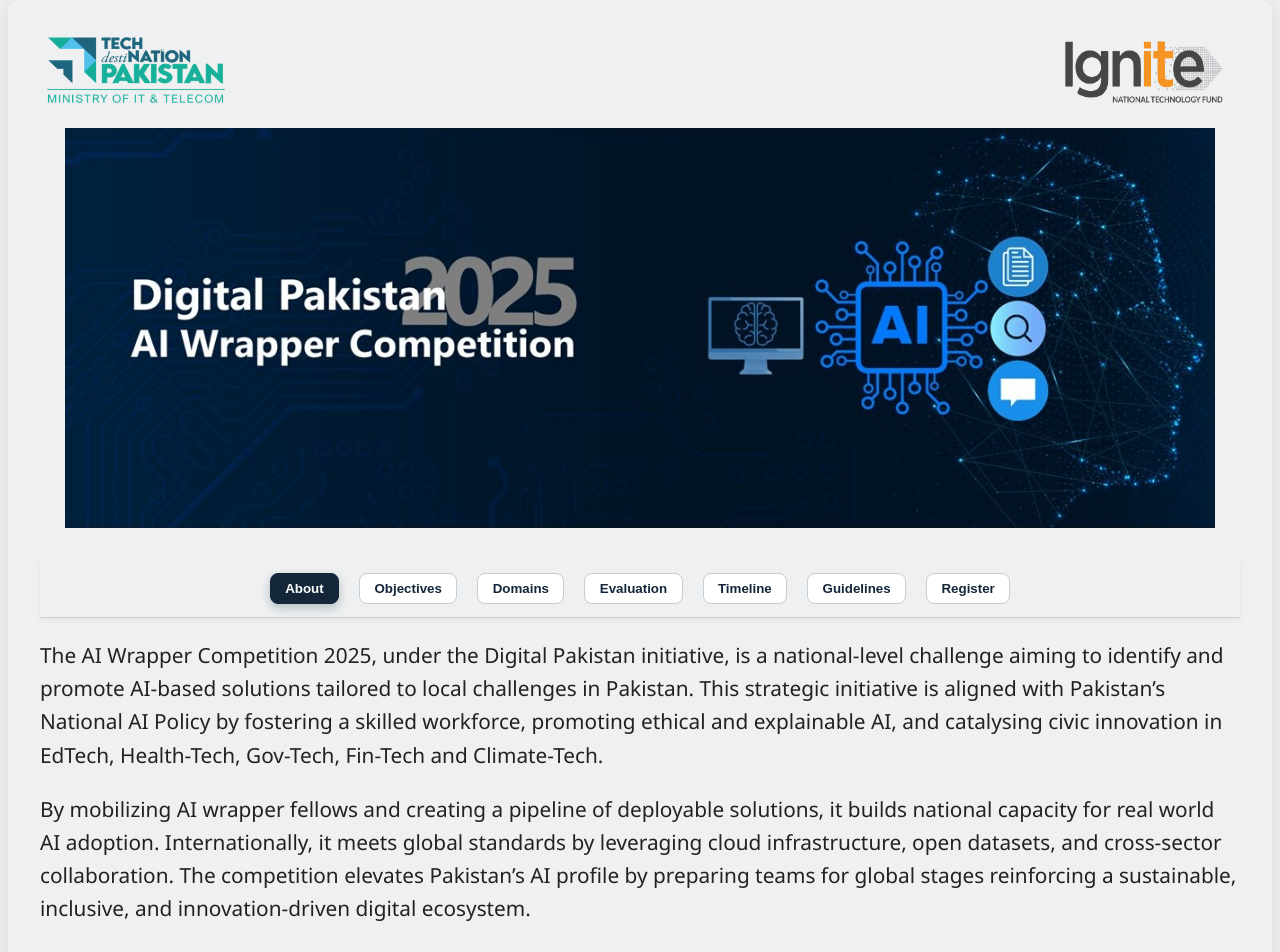
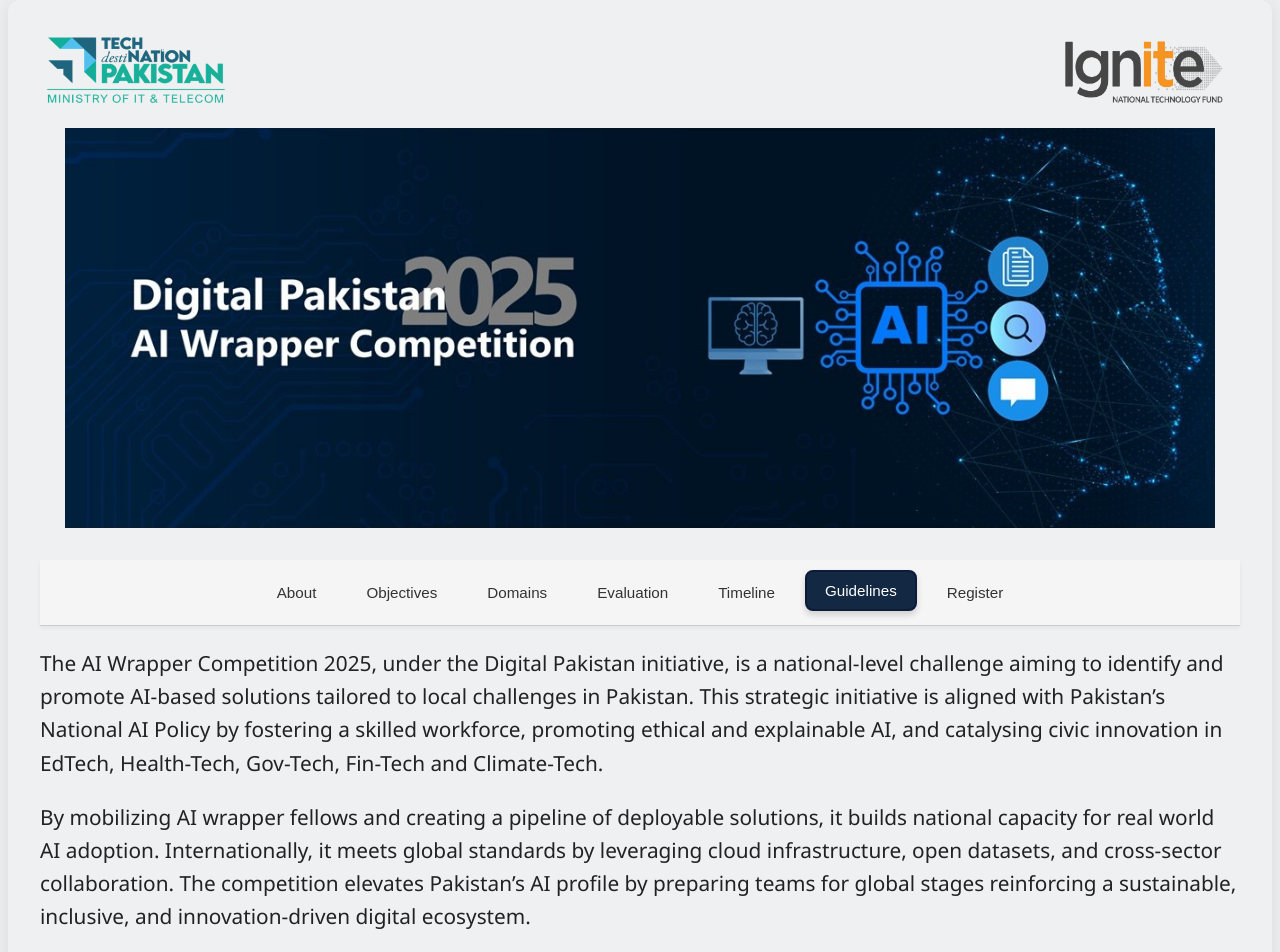
Before and after one commit to ignitentf-collab/ignitecodepk, a React (Create React App) app: page /aiwrapper in a window 1280 px wide. Shown: the top 952 px of the page. Built offline with nearby package versions, Linux system fonts and the light colour scheme.

Commit message:
update aiwrapper.js and css

```diff
--- a/src/pages/AIWrapper.css
+++ b/src/pages/AIWrapper.css
@@ -151,8 +151,11 @@ body {
 }
 
 .timeline-img {
-    width: 1100px;
-    height: 350px;
+    display: block;
+    margin: 0 auto;
+    max-width: 90%;
+    /* responsive rahegi */
+    height: auto;
 }
 
 /* ✅ Criteria */
@@ -219,46 +222,48 @@ body {
 
 /* 🔹 NEW: Sticky Tabs (logos + hero ke neeche) */
 /* 🔹 Tabs (logos + hero ke neeche) */
+/* Tabs Bar */
 .ai-tabs-bar {
-    width: 100%;
-    display: flex;
-    justify-content: center;
-    /* ✅ center horizontally */
-    align-items: center;
-    gap: 20px;
     position: sticky;
     top: 0;
-    background: #eef0f1;
-    border-bottom: 1px solid #cfd3d6;
-    padding: 0.8rem 0;
-    z-index: 1000;
-    box-shadow: 0 2px 6px rgba(0, 0, 0, 0.06);
+    background-color: #f5f5f5;
+    /* softer background */
+    display: flex;
+    flex-wrap: wrap;
+    gap: 10px;
+    padding: 12px 25px;
+    border-bottom: 1px solid #ccc;
+    z-index: 999;
+    justify-content: center;
+    box-shadow: 0 2px 4px rgba(0, 0, 0, 0.05);
+    /* subtle shadow */
 }
 
-/* ✅ Remove extra .tabs-container rule */
-
-
-.ai-tab-btn {
-    border: 1px solid #c7ccd1;
-    background: #ffffff;
-    color: #14273a;
-    padding: 0.45rem 0.9rem;
+/* Tab Buttons */
+.ai-tabs-bar button {
+    background: transparent;
+    border: 2px solid transparent;
+    padding: 10px 18px;
+    cursor: pointer;
+    transition: all 0.3s ease;
+    font-weight: 500;
     border-radius: 8px;
-    font-weight: 600;
-    cursor: pointer;
-    transition: all .2s ease;
+    color: #333;
+    font-size: 0.95rem;
 }
 
-.ai-tab-btn:hover {
-    transform: translateY(-1px);
-    box-shadow: 0 3px 8px rgba(0, 0, 0, 0.08);
+.ai-tabs-bar button:hover {
+    background-color: #e0e0e0;
+    transform: translateY(-2px);
 }
 
-.ai-tab-btn.active {
-    background: #14273a;
-    color: #fff;
-    border-color: #14273a;
-    box-shadow: 0 4px 10px rgba(20, 39, 58, 0.25);
+.ai-tabs-bar button.active-tab {
+    background-color: #132842;
+    /* active color */
+    color: white;
+    border: 2px solid #0d1b38;
+    box-shadow: 0 4px 6px rgba(0, 0, 0, 0.15);
+    transform: translateY(-2px);
 }
 
 .ai-tab-content {
--- a/src/pages/AIWrapper.js
+++ b/src/pages/AIWrapper.js
@@ -1,10 +1,10 @@
-import React, { useState, useEffect } from "react";
+import React, { useState, useEffect, useRef } from "react";
 import "./AIWrapper.css";
 import AIcomp from "../assets/images/AIcomp.jpg";
 import LeftLogo from "../assets/images/techdestination-logo.png";
 import RightLogo from "../assets/images/ignite-logo.png";
 import { Helmet } from "react-helmet-async";
-import { FaArrowUp } from "react-icons/fa"; // 👈 Scroll to top arrow
+import { FaArrowUp } from "react-icons/fa";
 
 // ✅ Domain logos
 import ETech from "../assets/images/ETech.png";
@@ -45,19 +45,11 @@ const AIWrapper = () => {
     return () => clearInterval(interval);
   }, []);
 
-  // ✅ Tabs
-  const [activeTab, setActiveTab] = useState("about");
-
   // ✅ Scroll-to-top logic
   const [isVisible, setIsVisible] = useState(false);
-
   useEffect(() => {
     const toggleVisibility = () => {
-      if (window.scrollY > 300) {
-        setIsVisible(true);
-      } else {
-        setIsVisible(false);
-      }
+      setIsVisible(window.scrollY > 300);
     };
     window.addEventListener("scroll", toggleVisibility);
     return () => window.removeEventListener("scroll", toggleVisibility);
@@ -67,6 +59,52 @@ const AIWrapper = () => {
     window.scrollTo({ top: 0, behavior: "smooth" });
   };
 
+  // ✅ Active tab state
+  const [activeTab, setActiveTab] = useState("About");
+
+  // ✅ Refs for all sections
+  const aboutRef = useRef(null);
+  const objectivesRef = useRef(null);
+  const domainsRef = useRef(null);
+  const evaluationRef = useRef(null);
+  const timelineRef = useRef(null);
+  const guidelinesRef = useRef(null);
+  const registerRef = useRef(null);
+
+  // ✅ Handle tab click
+  const handleTabClick = (tabName, sectionRef) => {
+    setActiveTab(tabName);
+    sectionRef.current.scrollIntoView({ behavior: "smooth" });
+  };
+
+  // ✅ Scroll listener to update active tab dynamically
+  useEffect(() => {
+    const sections = [
+      { ref: aboutRef, name: "About" },
+      { ref: objectivesRef, name: "Objectives" },
+      { ref: domainsRef, name: "Domains" },
+      { ref: evaluationRef, name: "Evaluation" },
+      { ref: timelineRef, name: "Timeline" },
+      { ref: guidelinesRef, name: "Guidelines" },
+      { ref: registerRef, name: "Register" },
+    ];
+
+    const onScroll = () => {
+      const scrollPos = window.scrollY + 150; // offset for sticky tab
+
+      for (let i = sections.length - 1; i >= 0; i--) {
+        const sectionTop = sections[i].ref.current.offsetTop;
+        if (scrollPos >= sectionTop) {
+          setActiveTab(sections[i].name);
+          break;
+        }
+      }
+    };
+
+    window.addEventListener("scroll", onScroll);
+    return () => window.removeEventListener("scroll", onScroll);
+  }, []);
+
   return (
     <>
       <Helmet>
@@ -74,13 +112,13 @@ const AIWrapper = () => {
       </Helmet>
 
       <div className="ai-wrapper-container">
-        {/* ✅ Logos */}
+        {/* Logos */}
         <div className="ai-logos">
           <img src={LeftLogo} alt="Left Logo" className="top-logo" />
           <img src={RightLogo} alt="Right Logo" className="top-logo" />
         </div>
 
-        {/* ✅ Hero Banner */}
+        {/* Hero Banner */}
         <div className="ai-hero">
           <img
             src={AIcomp}
@@ -89,62 +127,56 @@ const AIWrapper = () => {
           />
         </div>
 
-        {/* ✅ Sticky Tabs */}
+        {/* Sticky Tabs */}
         <div className="ai-tabs-bar">
           <button
-            className={`ai-tab-btn ${activeTab === "about" ? "active" : ""}`}
-            onClick={() => setActiveTab("about")}
+            className={activeTab === "About" ? "active-tab" : ""}
+            onClick={() => handleTabClick("About", aboutRef)}
           >
             About
           </button>
           <button
-            className={`ai-tab-btn ${
-              activeTab === "objectives" ? "active" : ""
-            }`}
-            onClick={() => setActiveTab("objectives")}
+            className={activeTab === "Objectives" ? "active-tab" : ""}
+            onClick={() => handleTabClick("Objectives", objectivesRef)}
           >
             Objectives
           </button>
           <button
-            className={`ai-tab-btn ${activeTab === "domains" ? "active" : ""}`}
-            onClick={() => setActiveTab("domains")}
+            className={activeTab === "Domains" ? "active-tab" : ""}
+            onClick={() => handleTabClick("Domains", domainsRef)}
           >
             Domains
           </button>
           <button
-            className={`ai-tab-btn ${
-              activeTab === "evaluation" ? "active" : ""
-            }`}
-            onClick={() => setActiveTab("evaluation")}
+            className={activeTab === "Evaluation" ? "active-tab" : ""}
+            onClick={() => handleTabClick("Evaluation", evaluationRef)}
           >
             Evaluation
           </button>
           <button
-            className={`ai-tab-btn ${activeTab === "timeline" ? "active" : ""}`}
-            onClick={() => setActiveTab("timeline")}
+            className={activeTab === "Timeline" ? "active-tab" : ""}
+            onClick={() => handleTabClick("Timeline", timelineRef)}
           >
             Timeline
           </button>
           <button
-            className={`ai-tab-btn ${
-              activeTab === "guidelines" ? "active" : ""
-            }`}
-            onClick={() => setActiveTab("guidelines")}
+            className={activeTab === "Guidelines" ? "active-tab" : ""}
+            onClick={() => handleTabClick("Guidelines", guidelinesRef)}
           >
             Guidelines
           </button>
           <button
-            className={`ai-tab-btn ${activeTab === "register" ? "active" : ""}`}
-            onClick={() => setActiveTab("register")}
+            className={activeTab === "Register" ? "active-tab" : ""}
+            onClick={() => handleTabClick("Register", registerRef)}
           >
             Register
           </button>
         </div>
 
-        {/* ✅ TAB CONTENT — EXACT your content */}
+        {/* All Sections */}
         <div className="ai-tab-content">
-          {activeTab === "about" && (
-            <>
+          {/* About */}
+          <div ref={aboutRef} className="ai-section">
             <p>
               The AI Wrapper Competition 2025, under the Digital Pakistan
               initiative, is a national-level challenge aiming to identify and
@@ -163,12 +195,10 @@ const AIWrapper = () => {
               preparing teams for global stages reinforcing a sustainable,
               inclusive, and innovation-driven digital ecosystem.
             </p>
-            </>
-          )}
+          </div>
 
-          {/* ✅ Objectives */}
-          {activeTab === "objectives" && (
-            <>
+          {/* Objectives */}
+          <div ref={objectivesRef} className="ai-section">
             <h2>OBJECTIVES</h2>
             <ul>
               <li>
@@ -179,8 +209,8 @@ const AIWrapper = () => {
                 prototypes
               </li>
               <li>
-                  To inspire public sector digital transformation through
-                  scalable solutions
+                To inspire public sector digital transformation through scalable
+                solutions
               </li>
               <li>
                 Support entrepreneurship and incubation pathways for young
@@ -192,20 +222,17 @@ const AIWrapper = () => {
               </li>
               <li>To foster academia–industry–government collaboration</li>
             </ul>
-            </>
-          )}
+          </div>
 
-          {/* ✅ Domains */}
-          {activeTab === "domains" && (
-            <>
+          {/* Domains */}
+          <div ref={domainsRef} className="ai-section">
             <h2>DOMAINS</h2>
             <p>
               Participants will be required to address real, local problems
               within the chosen domain.
             </p>
-
             <div className="ai-cards">
-                {/* ✅ Education */}
+              {/* Education */}
               <div className="ai-card">
                 <img src={ETech} alt="EdTech Logo" className="domain-logo" />
                 <h3>Education (EdTech)</h3>
@@ -218,8 +245,7 @@ const AIWrapper = () => {
                   <li>Accessibility for students with special needs</li>
                 </ul>
               </div>
-
-                {/* ✅ Health */}
+              {/* Health */}
               <div className="ai-card">
                 <img
                   src={HTech}
@@ -234,8 +260,7 @@ const AIWrapper = () => {
                   <li>AI-assisted drug interaction & prescription safety</li>
                 </ul>
               </div>
-
-                {/* ✅ Governance */}
+              {/* Governance */}
               <div className="ai-card">
                 <img src={GTech} alt="GovTech Logo" className="domain-logo" />
                 <h3>Governance (GovTech)</h3>
@@ -246,8 +271,7 @@ const AIWrapper = () => {
                   <li>Transparency & accountability tools using AI</li>
                 </ul>
               </div>
-
-                {/* ✅ Climate */}
+              {/* Climate */}
               <div className="ai-card">
                 <img
                   src={CTech}
@@ -264,8 +288,7 @@ const AIWrapper = () => {
                   </li>
                 </ul>
               </div>
-
-                {/* ✅ Finance */}
+              {/* Finance */}
               <div className="ai-card">
                 <img src={FTech} alt="FinTech Logo" className="domain-logo" />
                 <h3>Financial (FinTech)</h3>
@@ -277,12 +300,10 @@ const AIWrapper = () => {
                 </ul>
               </div>
             </div>
-            </>
-          )}
+          </div>
 
-          {/* ✅ Evaluation */}
-          {activeTab === "evaluation" && (
-            <>
+          {/* Evaluation */}
+          <div ref={evaluationRef} className="ai-section">
             <h2>EVALUATION PROCESS</h2>
             <ol>
               <li>
@@ -302,11 +323,6 @@ const AIWrapper = () => {
             </ol>
 
             <h2>Evaluation Criteria:</h2>
-              <p>
-                The following criteria would be applied on assessment of
-                projects/solutions.
-              </p>
-
             <ul className="ai-criteria">
               <li>
                 <strong>Problem Relevance (15%)</strong>
@@ -349,25 +365,20 @@ const AIWrapper = () => {
                 Privacy, bias avoidance, responsible AI
               </li>
             </ul>
-            </>
-          )}
+          </div>
 
-          {/* ✅ Timeline */}
-          {activeTab === "timeline" && (
-            <>
+          {/* Timeline */}
+          <div ref={timelineRef} className="ai-section">
             <h2>TIMELINE</h2>
             <img src={Timeline} alt="Timeline img" className="timeline-img" />
-            </>
-          )}
+          </div>
 
-          {/* ✅ Guidelines */}
-          {activeTab === "guidelines" && (
-            <>
+          {/* Guidelines */}
+
+          <div ref={guidelinesRef} className="ai-section">
             <h2>GUIDELINES FOR PARTICIPANTS</h2>
             <ul>
-                <li>
-                  Participants may compete in only one of the four domains.
-                </li>
+              <li>Participants may compete in only one of the four domains.</li>
               <li>
                 Solutions must address local problems in Pakistan and
                 demonstrate practical feasibility.
@@ -381,8 +392,8 @@ const AIWrapper = () => {
                 datasets, compute) required for solution development.
               </li>
               <li>
-                  Datasets may be global, but locally validated datasets
-                  (sources of data) from national institutions are preferred.
+                Datasets may be global, but locally validated datasets (sources
+                of data) from national institutions are preferred.
               </li>
               <li>
                 The core AI model or wrapper integration must be developed by
@@ -398,12 +409,12 @@ const AIWrapper = () => {
                 technical assistance.
               </li>
               <li>
-                  All intellectual property will belong to the participants,
-                  with due acknowledgment to Ignite.
+                All intellectual property will belong to the participants, with
+                due acknowledgment to Ignite.
               </li>
               <li>
-                  Each team will consist of up to 2 members (individuals can
-                  also apply)
+                Each team will consist of up to 2 members (individuals can also
+                apply)
               </li>
               <li>
                 Competition is open to all citizens of Pakistan – students,
@@ -411,21 +422,20 @@ const AIWrapper = () => {
               </li>
               <li>
                 One (01) Minute (60 Sec only) Video of the Product/Concept
-                  depicting all possible aspects of AI Wrapper should be
-                  uploaded.
+                depicting all possible aspects of AI Wrapper should be uploaded.
               </li>
             </ul>
 
             <h2>Core Technical Inclusions for AI Wrapper Solutions</h2>
             <p>
-                The following checkpoints will be used to validate the AI
-                Wrapper solution.
+              The following checkpoints will be used to validate the AI Wrapper
+              solution.
             </p>
             <h1>1. Base Model Integration</h1>
             <ul>
               <li>
-                  Ability to connect with foundational models (e.g., LLMs,
-                  vision models, speech models).
+                Ability to connect with foundational models (e.g., LLMs, vision
+                models, speech models).
               </li>
               <li>
                 Support for multiple APIs/frameworks (OpenAI, Hugging Face,
@@ -448,8 +458,7 @@ const AIWrapper = () => {
             <ul>
               <li>Text, Image, Audio, Video data handling.</li>
               <li>
-                  Unified processing pipeline for different input/output
-                  formats.
+                Unified processing pipeline for different input/output formats.
               </li>
             </ul>
 
@@ -508,8 +517,7 @@ const AIWrapper = () => {
             <ul>
               <li>Real-time logs and dashboards for API usage.</li>
               <li>
-                  Error tracking, model drift detection, and system health
-                  checks.
+                Error tracking, model drift detection, and system health checks.
               </li>
             </ul>
 
@@ -518,12 +526,10 @@ const AIWrapper = () => {
               <li>Well-documented SDKs/APIs.</li>
               <li>Standard input-output schemas for interoperability.</li>
             </ul>
-            </>
-          )}
+          </div>
 
-          {/* ✅ Register */}
-          {activeTab === "register" && (
-            <>
+          {/* Register */}
+          <div ref={registerRef} className="ai-section">
             <div className="ai-register-section">
               <h3 className="ai-countdown">
                 Registration closes in:{" "}
@@ -540,12 +546,11 @@ const AIWrapper = () => {
                 <button className="ai-register-btn">Get Registered</button>
               </a>
             </div>
-            </>
-          )}
+          </div>
         </div>
       </div>
 
-      {/* ✅ Scroll-to-top button */}
+      {/* Scroll-to-top */}
       {isVisible && (
         <button className="scroll-to-top" onClick={scrollToTop}>
           <FaArrowUp />
```
Lines whose indentation alone changed are shown as unchanged.
